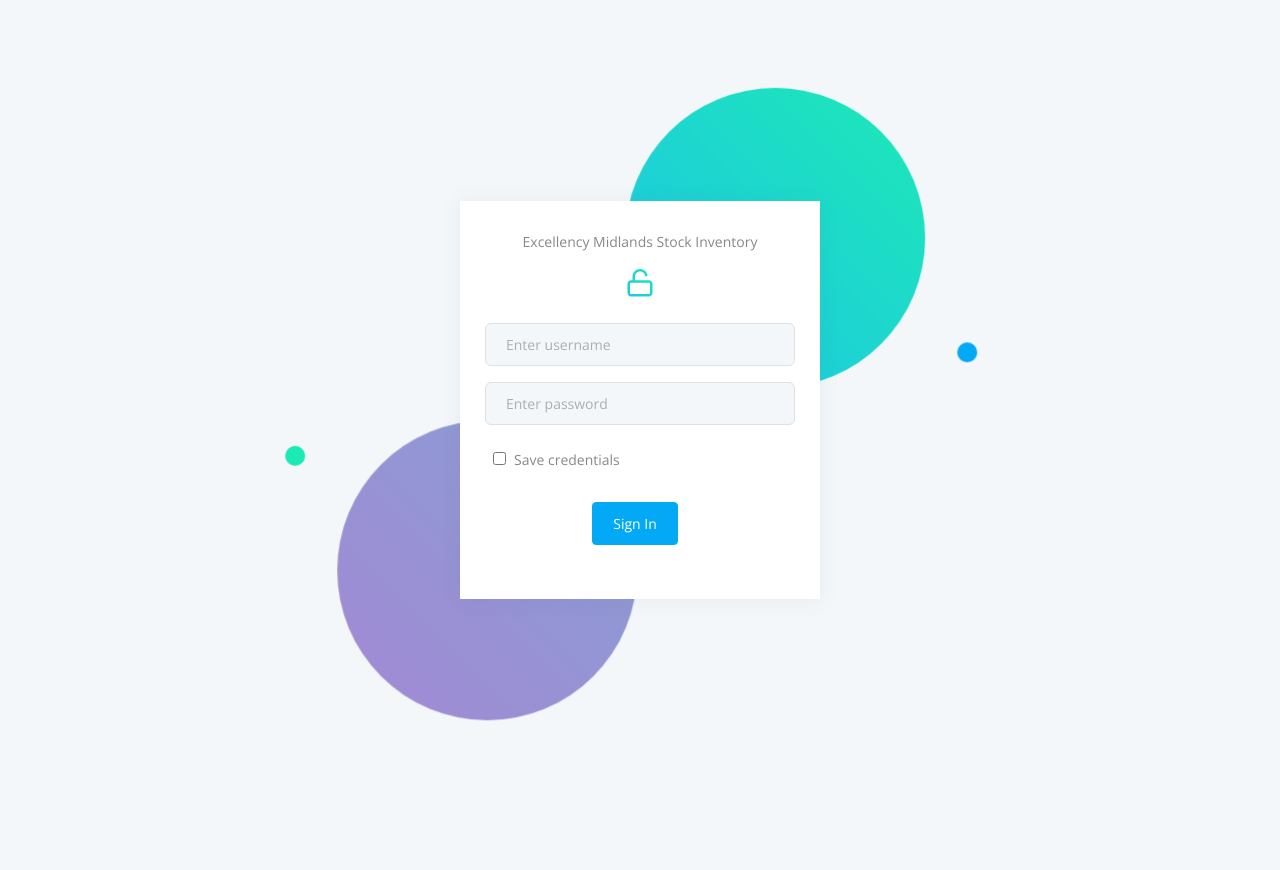
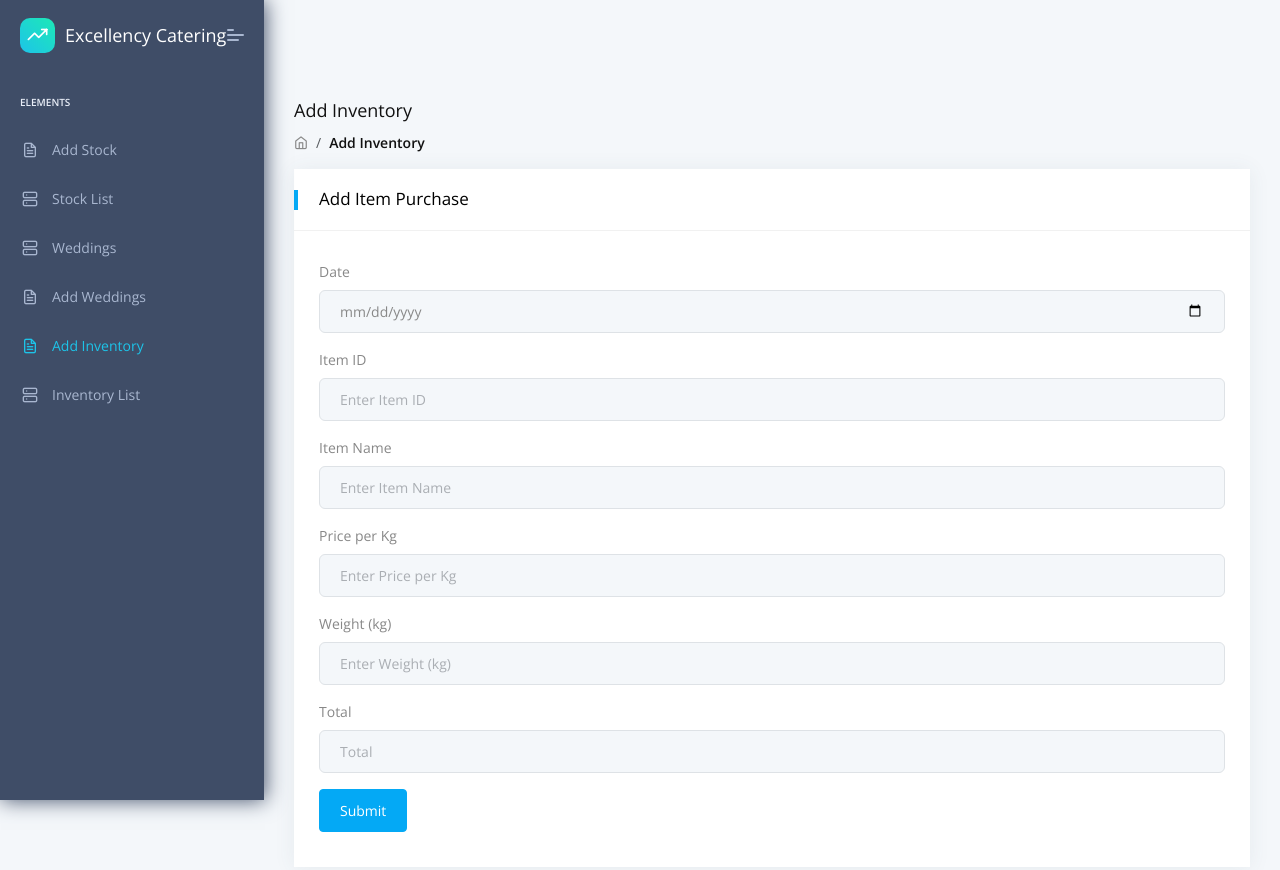
Before and after one commit to ElPrinceD/excellency-inventory-frontend, a React (Vite) app: page /forms/add-inventory in a window 1280 px wide. Before the commit this address led to /login. Shown: the top 870 px of the page. Before the commit the page ends 800 px from the top, so only its background shows below. Built offline with nearby package versions, Linux system fonts and the light colour scheme; sample sign-in values are in the browser's storage.

Commit message:
Inventory addition

```diff
--- a/src/menu-items.jsx
+++ b/src/menu-items.jsx
@@ -35,7 +35,21 @@ const menuItems = {
           type: 'item',
           icon: 'feather icon-file-text',
           url: '/forms/add-wedding'
-        }
+        },
+        {
+          id: 'add-inventory',
+          title: 'Add Inventory',
+          type: 'item',
+          icon: 'feather icon-file-text',
+          url: '/forms/add-inventory'
+        },
+        {
+          id: 'inventor-table',
+          title: 'Inventory List',
+          type: 'item',
+          icon: 'feather icon-server',
+          url: '/tables/inventory'
+        },
 
       ]
     },
--- /dev/null
+++ b/src/views/forms/AddItemForm.jsx
@@ -0,0 +1,151 @@
+import React, { useState } from 'react';
+import { Row, Col, Card, Form, Button, Alert } from 'react-bootstrap';
+import axios from 'axios';
+
+const AddItemForm = () => {
+  const [formData, setFormData] = useState({
+    date: '',
+    item_id: '',
+    name: '',
+    price_per_kg: '',
+    weight: '',
+    total: '',
+  });
+  const [error, setError] = useState(null);
+  const [success, setSuccess] = useState(null);
+  const token = localStorage.getItem('accessToken');
+  if (!token) {
+    setError('You must be logged in to add an item.');
+    return;
+  }
+
+  const handleChange = e => {
+    const { name, value } = e.target;
+    const updatedForm = { ...formData, [name]: value };
+
+    if (name === 'price_per_kg' || name === 'weight') {
+      const price = parseFloat(updatedForm.price_per_kg || 0);
+      const weight = parseFloat(updatedForm.weight || 0);
+      updatedForm.total = (price * weight);
+    }
+
+    setFormData(updatedForm);
+  };
+
+  const handleSubmit = async e => {
+    e.preventDefault();
+    setError(null);
+    setSuccess(null);
+
+    try {
+      await axios.post('https://excellencycatering.com/api/items/', formData, {
+        headers: {
+          'Authorization': `Bearer ${token}`,
+          'Content-Type': 'application/json',
+        },
+      });
+      setSuccess('Item purchase added successfully!');
+      setFormData({
+        date: '',
+        item_id: '',
+        name: '',
+        price_per_kg: '',
+        weight: '',
+        total: '',
+      });
+    } catch (err) {
+      setError('Error adding item purchase');
+      console.error(err);
+    }
+  };
+
+  return (
+    <Row>
+      <Col sm={12}>
+        <Card>
+          <Card.Header>
+            <Card.Title as="h5">Add Item Purchase</Card.Title>
+          </Card.Header>
+          <Card.Body>
+            {error && <Alert variant="danger">{error}</Alert>}
+            {success && <Alert variant="success">{success}</Alert>}
+            <Form onSubmit={handleSubmit}>
+              <Form.Group className="mb-3">
+                <Form.Label>Date</Form.Label>
+                <Form.Control
+                  type="date"
+                  name="date"
+                  value={formData.date}
+                  onChange={handleChange}
+                  required
+                />
+              </Form.Group>
+              <Form.Group className="mb-3">
+                <Form.Label>Item ID</Form.Label>
+                <Form.Control
+                  type="text"
+                  name="item_id"
+                  placeholder="Enter Item ID"
+                  value={formData.item_id}
+                  onChange={handleChange}
+                  required
+                />
+              </Form.Group>
+              <Form.Group className="mb-3">
+                <Form.Label>Item Name</Form.Label>
+                <Form.Control
+                  type="text"
+                  name="name"
+                  placeholder="Enter Item Name"
+                  value={formData.name}
+                  onChange={handleChange}
+                  required
+                />
+              </Form.Group>
+              <Form.Group className="mb-3">
+                <Form.Label>Price per Kg</Form.Label>
+                <Form.Control
+                  type="number"
+                  step="0.01"
+                  name="price_per_kg"
+                  placeholder="Enter Price per Kg"
+                  value={formData.price_per_kg}
+                  onChange={handleChange}
+                  required
+                />
+              </Form.Group>
+              <Form.Group className="mb-3">
+                <Form.Label>Weight (kg)</Form.Label>
+                <Form.Control
+                  type="number"
+                  step="0.01"
+                  name="weight"
+                  placeholder="Enter Weight (kg)"
+                  value={formData.weight}
+                  onChange={handleChange}
+                  required
+                />
+              </Form.Group>
+              <Form.Group className="mb-3">
+                <Form.Label>Total</Form.Label>
+                <Form.Control
+                  type="number"
+                  step="0.01"
+                  name="total"
+                  placeholder="Total"
+                  value={formData.total}
+                  readOnly
+                />
+              </Form.Group>
+              <Button variant="primary" type="submit">
+                Submit
+              </Button>
+            </Form>
+          </Card.Body>
+        </Card>
+      </Col>
+    </Row>
+  );
+};
+
+export default AddItemForm;
--- /dev/null
+++ b/src/views/tables/ItemList.jsx
@@ -0,0 +1,83 @@
+import React, { useEffect, useState } from 'react';
+import { Row, Col, Card, Table } from 'react-bootstrap';
+import axios from 'axios';
+
+const ItemList = () => {
+  const [purchases, setPurchases] = useState([]);
+  const [loading, setLoading] = useState(true);
+  const [error, setError] = useState(null);
+  const token = localStorage.getItem('accessToken');
+  if (!token) {
+    setError('You must be logged in to add an item.');
+    return;
+  }
+
+  useEffect(() => {
+    const fetchItems = async () => {
+      try {
+        const response = await axios.get('https://excellencycatering.com/api/items/',{
+            headers: {
+              'Authorization': `Bearer ${token}`,
+            },
+          });
+        setPurchases(response.data);
+      } catch (err) {
+        setError('Failed to load item purchases.');
+        console.error(err);
+      } finally {
+        setLoading(false);
+      }
+    };
+    fetchItems();
+  }, []);
+
+  if (loading) {
+    return <div>Loading...</div>;
+  }
+
+  if (error) {
+    return <div>{error}</div>;
+  }
+
+  return (
+    <Row>
+      <Col>
+        <Card>
+          <Card.Header>
+            <Card.Title as="h5">Item Purchases</Card.Title>
+          </Card.Header>
+          <Card.Body>
+            <Table responsive hover>
+              <thead>
+                <tr>
+                  <th>#</th>
+                  <th>Date</th>
+                  <th>Item ID</th>
+                  <th>Item Name</th>
+                  <th>Price/kg</th>
+                  <th>Weight (kg)</th>
+                  <th>Total</th>
+                </tr>
+              </thead>
+              <tbody>
+                {purchases.map((p, index) => (
+                  <tr key={p.id}>
+                    <th scope="row">{index + 1}</th>
+                    <td>{p.date}</td>
+                    <td>{p.item_id}</td>
+                    <td>{p.name}</td>
+                    <td>£{p.price_per_kg}</td>
+                    <td>{p.weight}</td>
+                    <td>£{p.total}</td>
+                  </tr>
+                ))}
+              </tbody>
+            </Table>
+          </Card.Body>
+        </Card>
+      </Col>
+    </Row>
+  );
+};
+
+export default ItemList;
```
Also changed, not shown: src/routes.jsx (+10 -1 lines).
